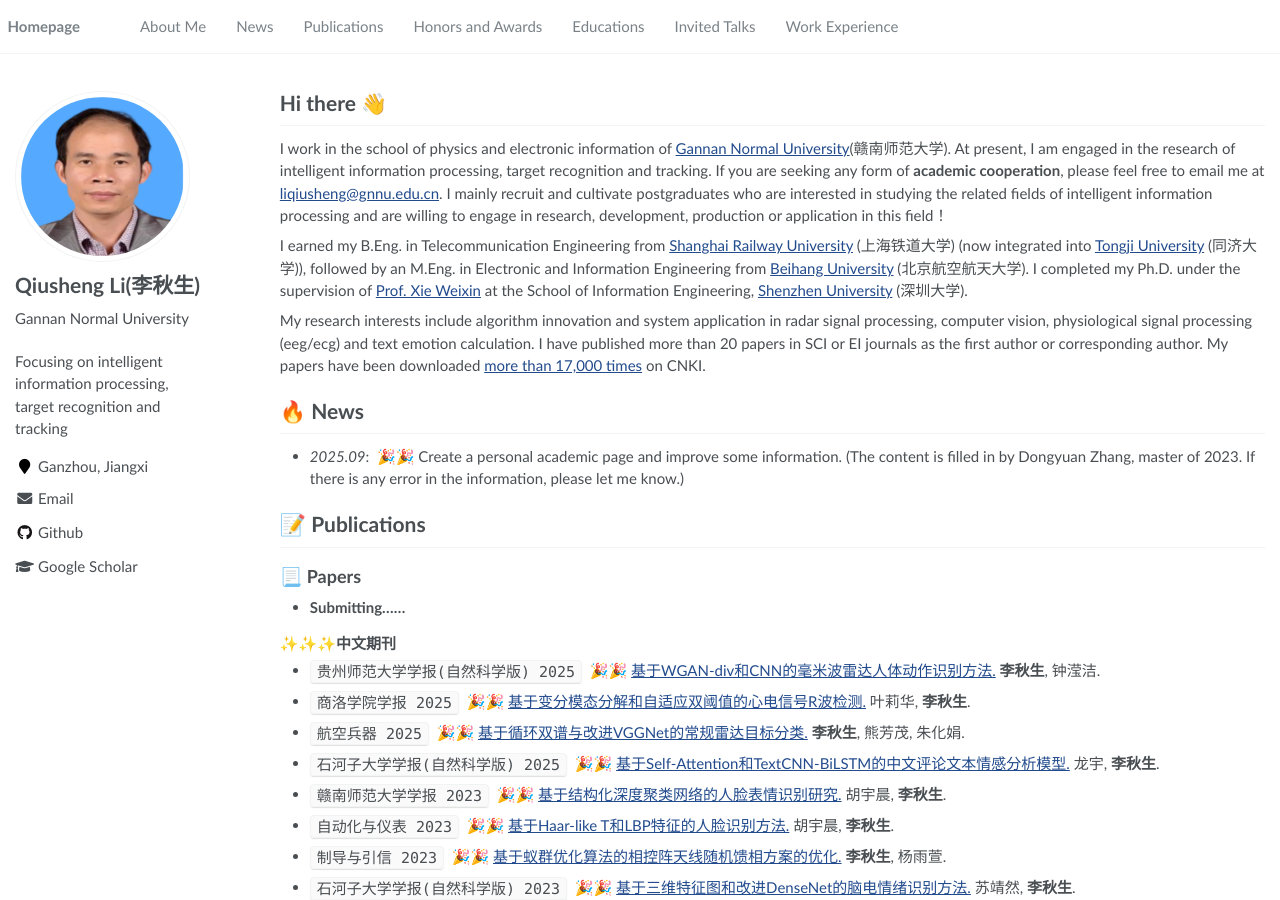
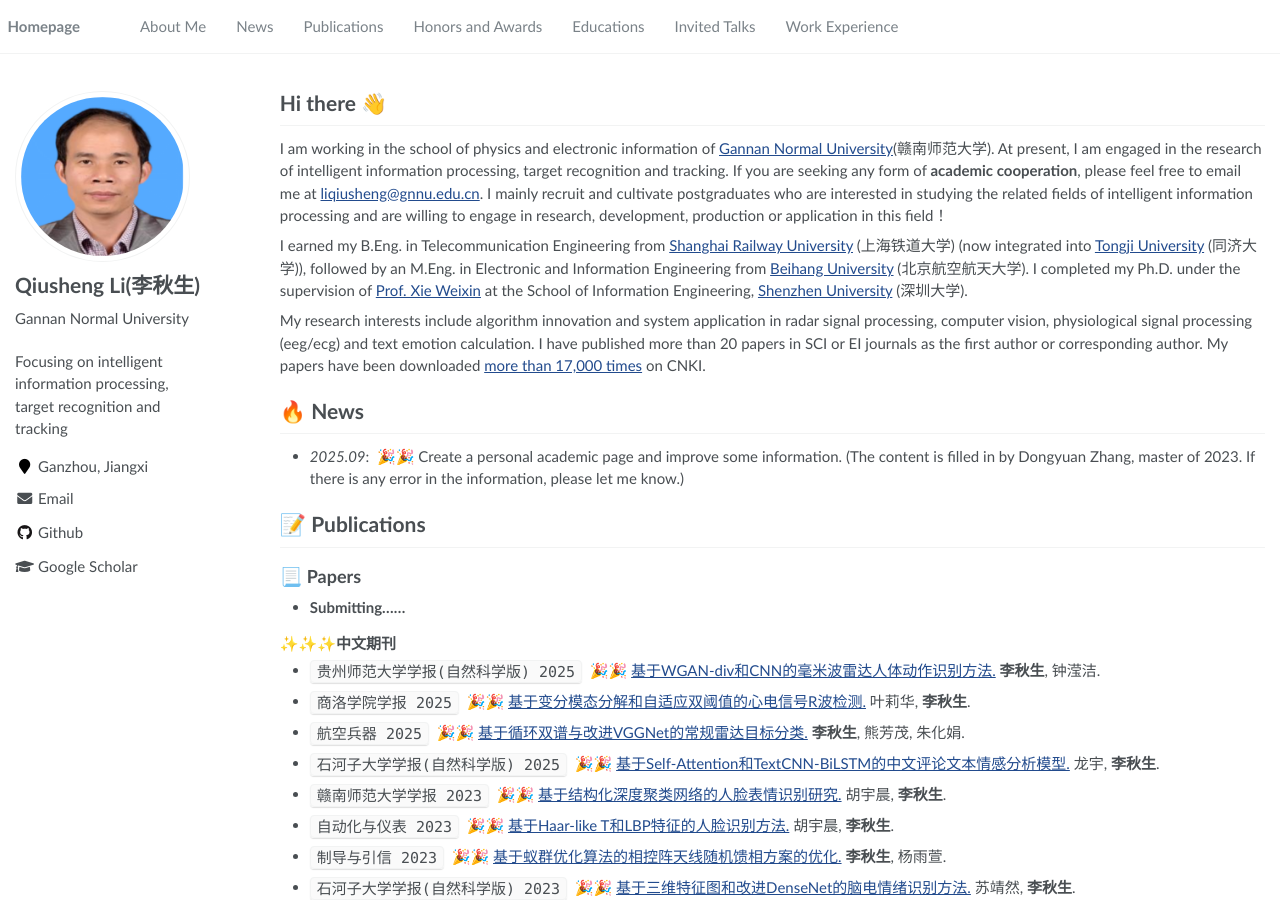
Before and after one commit to zhdongyuan/liqiusheng, a Jekyll site: the page built from _pages/about.md, in a window 1280 px wide and 900 px high. Built offline with Jekyll 4.4.1, drawn with Linux system fonts in a browser that asks for light colours.

Commit message:
Update about.md

```diff
--- a/_pages/about.md
+++ b/_pages/about.md
@@ -18,7 +18,7 @@ redirect_from:
 <span class='anchor' id='about-me'></span>
 
 # Hi there 👋
-I work in the school of physics and electronic information of [Gannan Normal University](https://www.gnnu.edu.cn/)(赣南师范大学). At present, I am engaged in the research of intelligent information processing, target recognition and tracking. If you are seeking any form of **academic cooperation**, please feel free to email me at [liqiusheng@gnnu.edu.cn](mailto:liqiusheng@gnnu.edu.cn). I mainly recruit and cultivate postgraduates who are interested in studying the related fields of intelligent information processing and are willing to engage in research, development, production or application in this field！
+I am working in the school of physics and electronic information of [Gannan Normal University](https://www.gnnu.edu.cn/)(赣南师范大学). At present, I am engaged in the research of intelligent information processing, target recognition and tracking. If you are seeking any form of **academic cooperation**, please feel free to email me at [liqiusheng@gnnu.edu.cn](mailto:liqiusheng@gnnu.edu.cn). I mainly recruit and cultivate postgraduates who are interested in studying the related fields of intelligent information processing and are willing to engage in research, development, production or application in this field！
 
 I earned my B.Eng. in Telecommunication Engineering from [Shanghai Railway University](https://baike.sogou.com/v7682323.htm) (上海铁道大学) (now integrated into [Tongji University](https://www.tongji.edu.cn/index.htm) (同济大学)), followed by an M.Eng. in Electronic and Information Engineering from [Beihang University](https://www.buaa.edu.cn/) (北京航空航天大学). I completed my Ph.D. under the supervision of [Prof. Xie Weixin](https://iip.szu.edu.cn/yjdw1/xieweixin.htm) at the School of Information Engineering, [Shenzhen University](https://www.szu.edu.cn/) (深圳大学).
 
```
